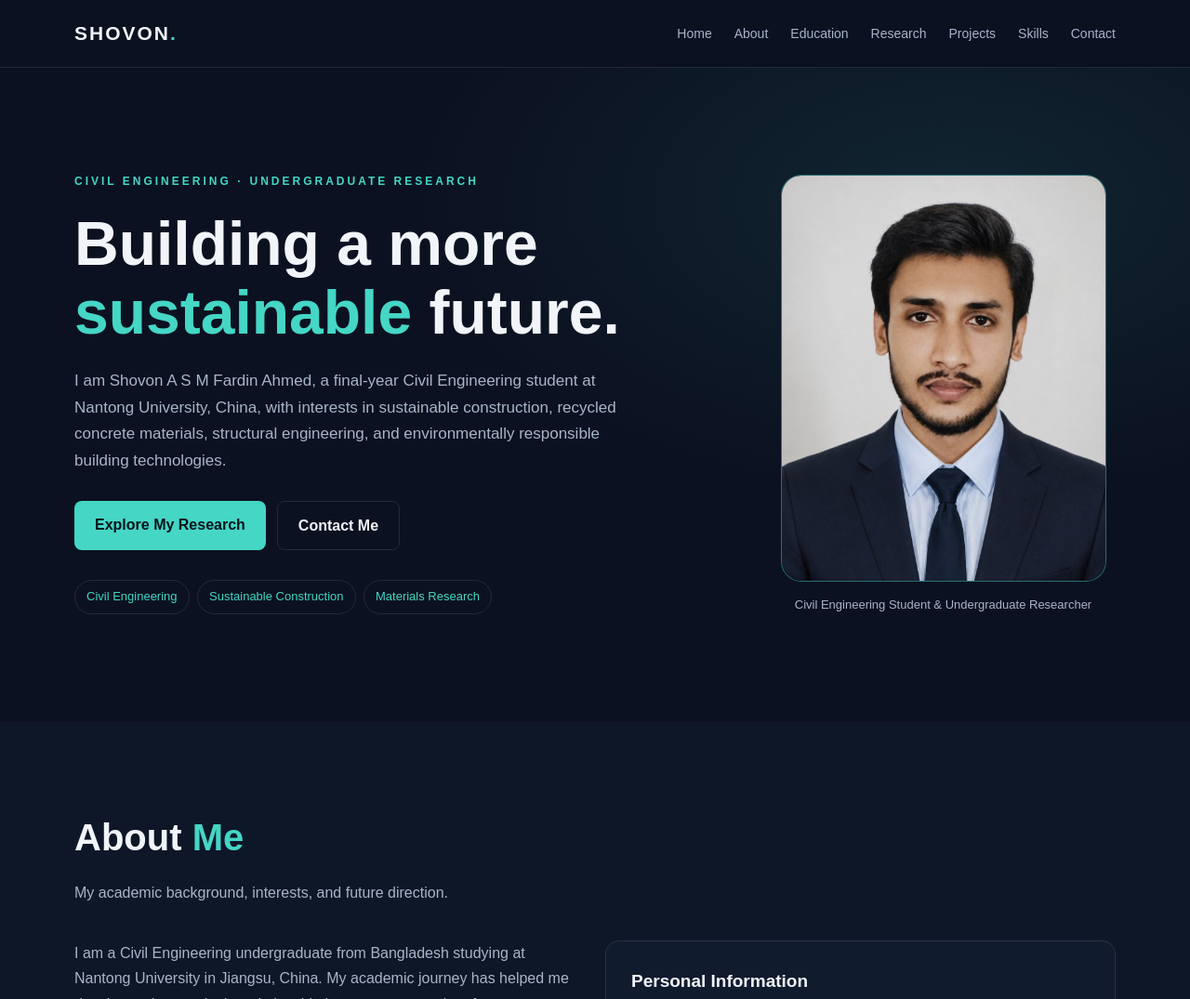
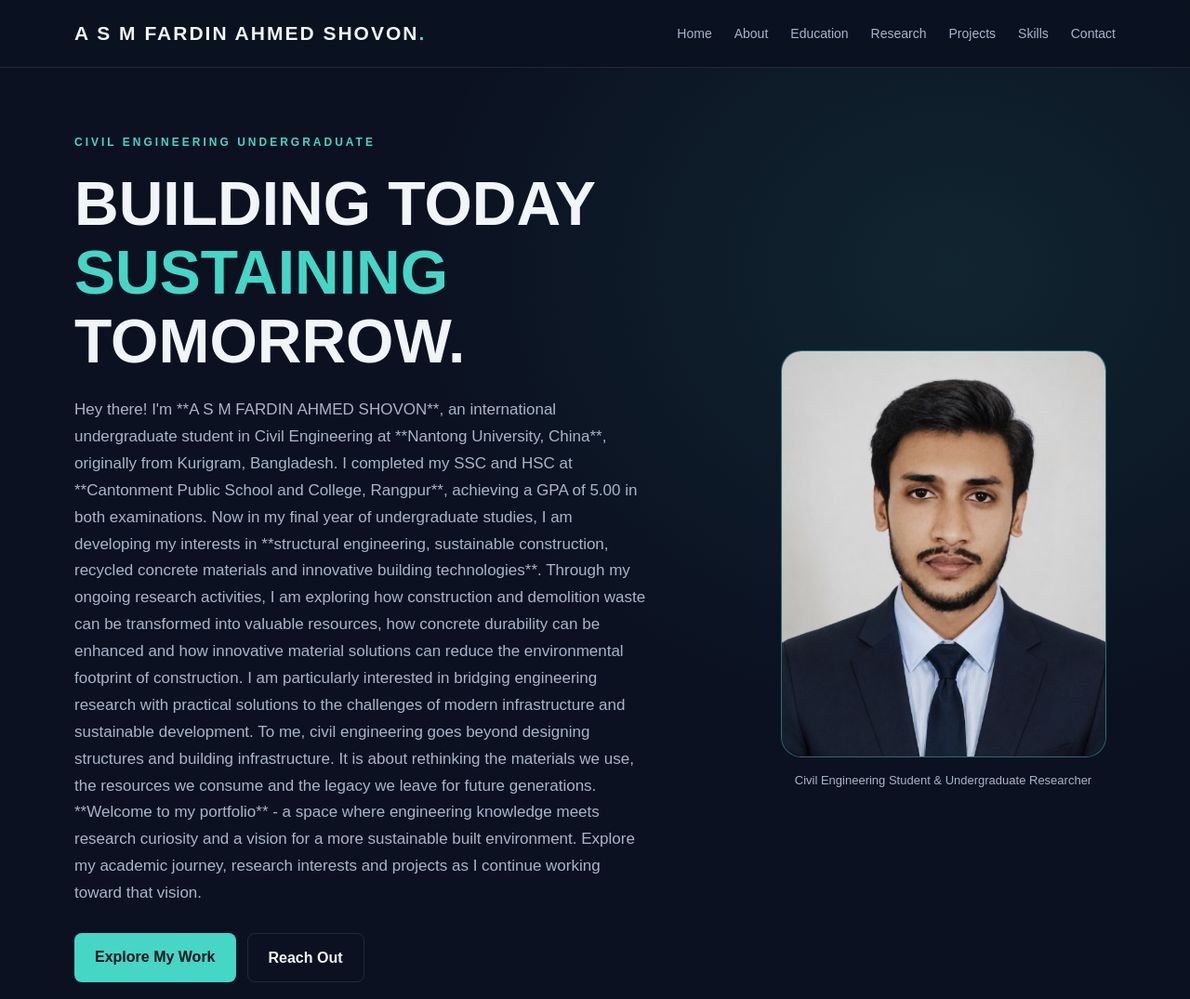
Before and after one commit to ahmedshovon-civil/personal-portfolio, a plain HTML site: page index.html in a window 1280 px wide. Shown: the top 1075 px of the page at 93% size. Drawn offline with Linux system fonts and the light colour scheme.

Commit message:
Update index.html

```diff
--- a/index.html
+++ b/index.html
@@ -5,9 +5,9 @@
     <meta charset="UTF-8">
     <meta name="viewport" content="width=device-width, initial-scale=1.0">
 
-    <title>SHOVON | Civil Engineering Portfolio</title>
+    <title>A S M FARDIN AHMED SHOVON | Civil Engineering</title>
 
-    <meta name="description" content="Personal portfolio of Shovon A S M Fardin Ahmed, a Civil Engineering undergraduate researcher at Nantong University, China.">
+    <meta name="description" content="Personal portfolio of A S M FARDIN AHMED SHOVON, a Civil Engineering undergraduate at Nantong University, China.">
 
     <style>
         /* ===== GLOBAL STYLES ===== */
@@ -471,7 +471,7 @@
         <nav class="container">
 
             <a href="#home" class="logo">
-                SHOVON<span class="accent">.</span>
+                A S M FARDIN AHMED SHOVON<span class="accent">.</span>
             </a>
 
             <button
@@ -504,38 +504,37 @@
 
                 <div>
                     <p class="eyebrow">
-                        Civil Engineering · Undergraduate Research
+                        CIVIL ENGINEERING UNDERGRADUATE
                     </p>
 
                     <h1>
-                        Building a more
-                        <span class="accent">sustainable</span>
-                        future.
+                        BUILDING TODAY
+                        <span class="accent">SUSTAINING</span>
+                        TOMORROW.
                     </h1>
 
                     <p class="hero-description">
-                        I am Shovon A S M Fardin Ahmed, a final-year
-                        Civil Engineering student at Nantong University,
-                        China, with interests in sustainable construction,
-                        recycled concrete materials, structural engineering,
-                        and environmentally responsible building technologies.
+                        Hey there! I'm **A S M FARDIN AHMED SHOVON**, an international undergraduate student in Civil Engineering at **Nantong University, China**, originally from Kurigram, Bangladesh.
+
+I completed my SSC and HSC at **Cantonment Public School and College, Rangpur**, achieving a GPA of 5.00 in both examinations. Now in my final year of undergraduate studies, I am developing my interests in **structural engineering, sustainable construction, recycled concrete materials and innovative building technologies**.
+
+Through my ongoing research activities, I am exploring how construction and demolition waste can be transformed into valuable resources, how concrete durability can be enhanced and how innovative material solutions can reduce the environmental footprint of construction. I am particularly interested in bridging engineering research with practical solutions to the challenges of modern infrastructure and sustainable development.
+
+To me, civil engineering goes beyond designing structures and building infrastructure. It is about rethinking the materials we use, the resources we consume and the legacy we leave for future generations.
+
+**Welcome to my portfolio** - a space where engineering knowledge meets research curiosity and a vision for a more sustainable built environment. Explore my academic journey, research interests and projects as I continue working toward that vision.
                     </p>
 
                     <div class="hero-buttons">
                         <a href="#research" class="btn btn-primary">
-                            Explore My Research
+                            Explore My Work
                         </a>
 
                         <a href="#contact" class="btn btn-outline">
-                            Contact Me
+                            Reach Out
                         </a>
                     </div>
 
-                    <div>
-                        <span class="tag">Civil Engineering</span>
-                        <span class="tag">Sustainable Construction</span>
-                        <span class="tag">Materials Research</span>
-                    </div>
                 </div>
 
                 <div class="hero-image-wrap">
```
